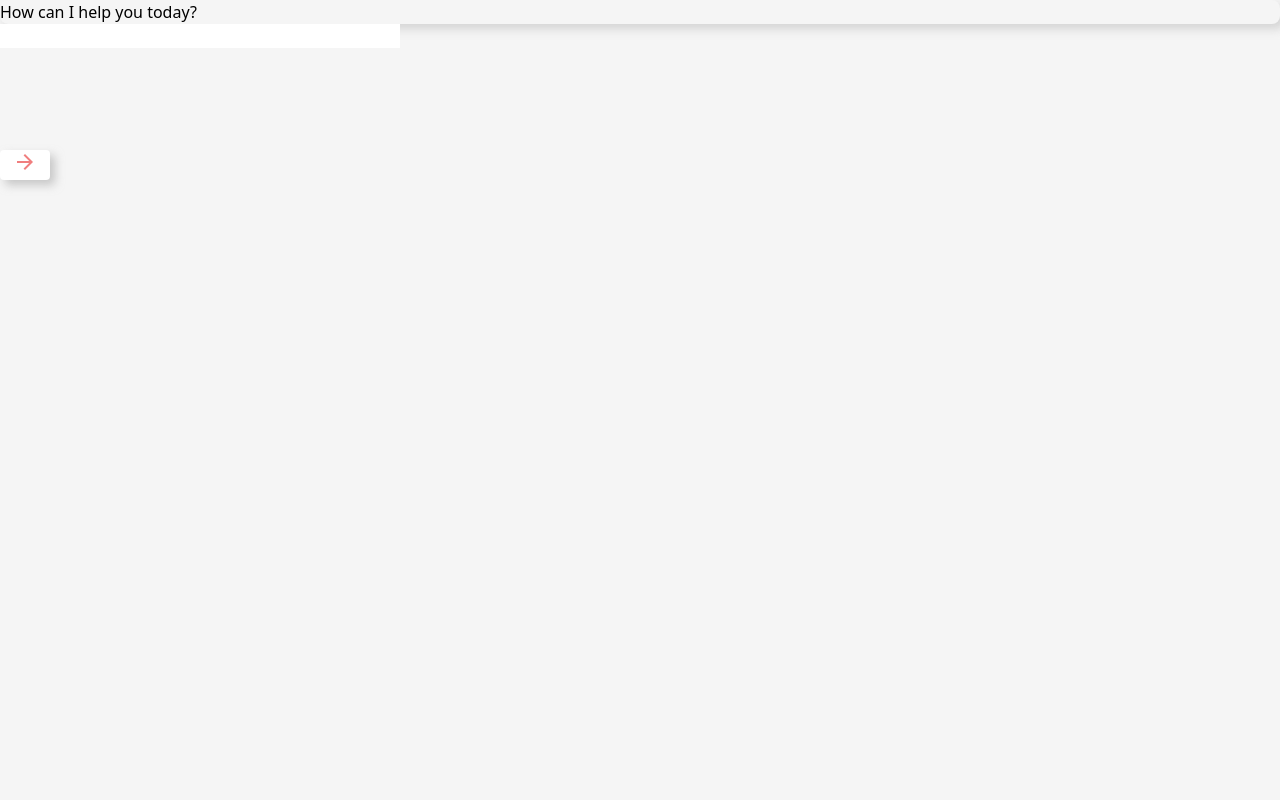
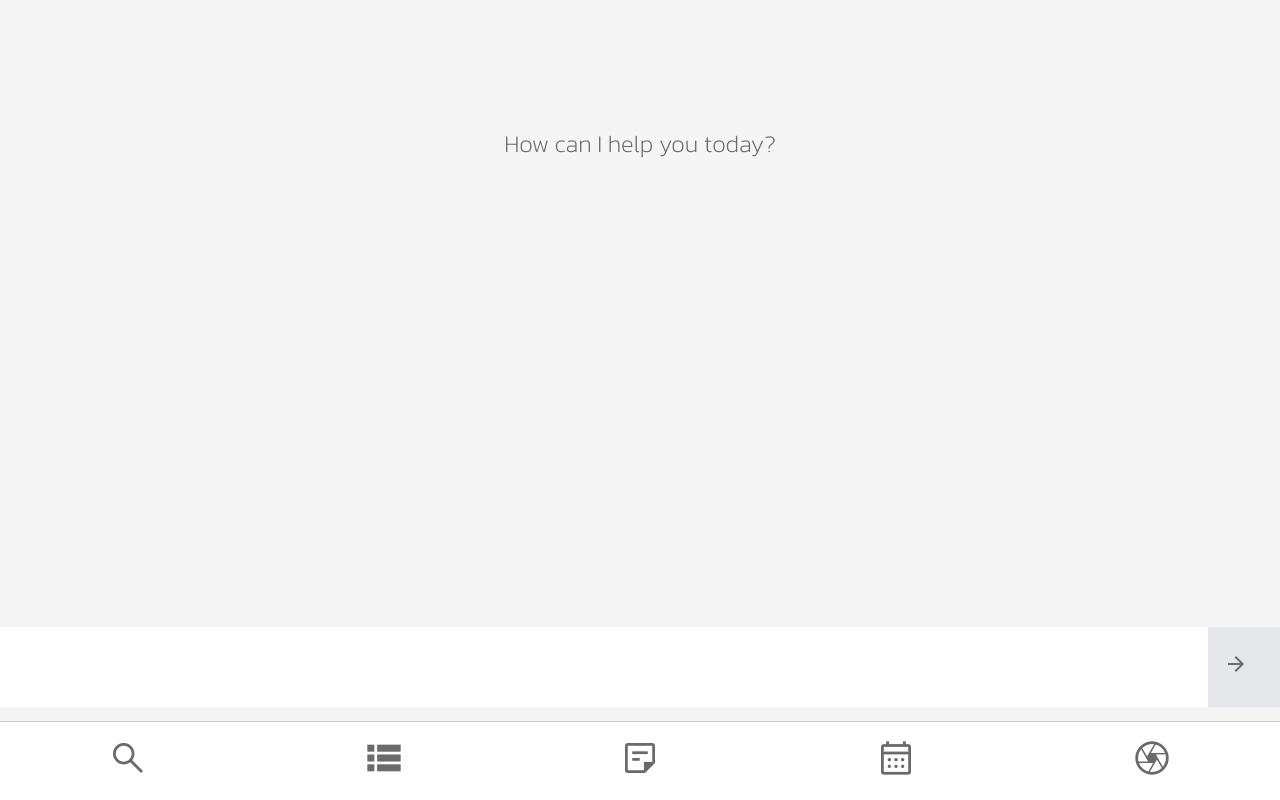
Before and after one commit to raquelindia/ai-project, a website: page index.html in a window 1280 px wide. Drawn offline with nearby package versions, Linux system fonts and the light colour scheme; some packages are replaced by stand-ins of ours; files that its build step writes are made by us from their sources; no server answers.

Commit message:
changed stuff

```diff
--- a/css/index-styles.css
+++ b/css/index-styles.css
@@ -0,0 +1,28 @@
+
+.body-wrapper {
+    width: 100%;
+}
+
+
+body {
+    display: flex;
+    justify-content: center;
+    margin: 0;
+}
+
+.nav-div {
+    position: fixed;
+    bottom: 0;
+    width: 100%;
+    background-color: #ffffff;
+    border-top: 1px solid #cccccc;
+    z-index: 1000;
+}
+
+
+* {
+    font-family: "Kanit", sans-serif;
+    font-weight: 200;
+    font-style: normal;
+    color: rgb(106, 106, 106);
+}
--- a/home-files/css/components-styles.css
+++ b/home-files/css/components-styles.css
@@ -0,0 +1,3 @@
+button {
+    width: 100%;
+}
--- a/home-files/css/template-styles.css
+++ b/home-files/css/template-styles.css
@@ -1,9 +1,29 @@
 .container {
-    display: flex;
-    flex-direction: column;
-    min-height: 100vh; /* Ensure the container takes up the full height of the viewport */
+margin-top: 10%;
 }
 
+
+
+input {
+    height: 10vh;
+    width: 100%;
+}
+
+
 .input-button-div {
-    margin-top: auto; /* Push the input to the bottom */
+    display: flex;
+    justify-content: center;
+    position: fixed;
+    transform: translateY(-116%);
+    bottom:0;
+    left:0;
+   width: 100%;
 }
+
+.input-div {
+    width: 100%;
+}
+
+.button-div {
+
+}
--- a/home-files/homeTemplate.html
+++ b/home-files/homeTemplate.html
@@ -5,14 +5,22 @@
 </head>
 
 <body>
-    <div class="container">
+    <div class="container flex justify-center">
+        <div>
+        <div>
+            <div><p class="text-2xl flex justify-center">{{ aiResponse }}</p></div>
+            <div id="conversation-component" ng-repeat="(index, message) in conversationThread" class="mb-6 mt-4" >
+                <conversation-thread class="flex flex-row justify-center" message="{{ message.message }}" role="{{ message.role }}" index="{{$index}}"></conversation-thread>
+            </div>
 
-        <div>
-            <div id="speech-bubble" style="box-shadow: 5px 5px 10px rgba(182, 182, 182, 0.5); border-radius: 8px;"><p >{{ aiResponse }}</p></div>
-            <form>
-               <div class="input-button-div"><div><input name="input" ng-model="Data.input" type="text" style="width: 400px"></div> <div style="margin-top: 8%;"><button style="border: none; height: 30px; width:50px; background-color: white; border-radius: 4px; color: rgb(240, 126, 126);  box-shadow: 5px 5px 10px rgba(166, 166, 166, 0.6);" ng-click="sendMessage()"><span style="" class="material-symbols-outlined">arrow_forward</span></button></div></div>
-            </form>
+            <div>
+                <form>
+                    <div class="input-button-div"><div class="input-div"><input name="input" ng-model="Data.input" type="text"></div> <div class="button-div"><button class="pl-4 pr-8 pb-2 pt-2 bg-gray-200 h-full" ng-click="sendMessage()"><span class="material-symbols-outlined">arrow_forward</span></button></div></div>
+                 </form>
+            </div>
 
+
+            </div>
             </div>
     </div>
 </body>
--- a/index.html
+++ b/index.html
@@ -4,17 +4,27 @@
         <meta charset="UTF-8">
         <meta name="viewport" content=""width=device-width, initial-scale="1.0">
         <title>AI Assistant</title>
-        <link rel="stylesheet" href="index-styles.css">
+        <link rel="stylesheet" href="./css/index-styles.css">
         <script src="https://ajax.googleapis.com/ajax/libs/angularjs/1.6.9/angular.min.js"></script>
         <script src="https://ajax.googleapis.com/ajax/libs/angularjs/1.6.9/angular-route.js"></script>
         <script src="https://ajax.googleapis.com/ajax/libs/angularjs/1.6.9/angular-cookies.min.js"></script>
         <link rel="stylesheet" href="https://fonts.googleapis.com/css2?family=Material+Symbols+Outlined:opsz,wght,FILL,GRAD@24,400,0,0" />
+        <link rel="preconnect" href="https://fonts.googleapis.com">
+<link rel="preconnect" href="https://fonts.gstatic.com" crossorigin>
+<link href="https://fonts.googleapis.com/css2?family=Kanit:ital,wght@0,100;0,200;0,300;0,400;0,500;0,600;0,700;0,800;0,900;1,100;1,200;1,300;1,400;1,500;1,600;1,700;1,800;1,900&family=Plus+Jakarta+Sans:ital,wght@0,200..800;1,200..800&display=swap" rel="stylesheet">
         <script src="script.js"></script>
     </head>
-    <body   style="background-color: whitesmoke">
-        <div ng-app="aiApp" ng-controller="appCtrl">
+    <body style="background-color: whitesmoke;">
+        <div class="body-wrapper">
+
+
+        <div  ng-app="aiApp" ng-controller="appCtrl">
+
+                <div  class="nav-div" ng-include="'./nav-bar.html'"></div>
+
             <!-- <div id="background-file" ng-include="'./background-file.html'"></div> -->
             <div ng-view></div>
+        </div>
         </div>
     </body>
 <script>
--- /dev/null
+++ b/nav-bar.html
@@ -0,0 +1,23 @@
+<!DOCTYPE html>
+<html>
+
+<head>
+
+</head>
+
+<body>
+<div>
+    <nav>
+        <ul class="flex justify-around pt-4 pb-4 text-gray-500">
+           <li><a ng-href="#!home"><span class="material-symbols-outlined" style="font-size: 40px;">search</span></a></li>
+           <li><a ng-href="#!home"><span class="material-symbols-outlined" style="font-size: 40px;">lists</span></a></li>
+           <li><a ng-href="#!home"><span class="material-symbols-outlined" style="font-size: 40px;">sticky_note_2</span></a></li>
+           <li><a ng-href="#!home"><span class="material-symbols-outlined" style="font-size: 40px;">calendar_month</span></a></li>
+           <li><a ng-href="#!home"><span class="material-symbols-outlined" style="font-size: 40px;">camera</span></a></li>
+        </ul>
+    </nav>
+</div>
+
+</body>
+
+</html>
--- a/script.js
+++ b/script.js
@@ -4,6 +4,10 @@ app.controller('appCtrl', function($scope, $http, $cookies){
     $scope.aiResponse = "How can I help you today?";
     $scope.inputValue = '';
     $scope.userMessageVar = '';
+    $scope.conversationThread = [
+
+    ];
+
     var headers = {};
     $scope.Data = {};
     const apiKeyUrl = '/api/data';
@@ -41,8 +45,8 @@ $scope.headers = headers;
     var data = {
         "model": "gpt-3.5-turbo",
         messages: [
-            {role: 'system', content: `your name is hannah.`},
-            {role: 'assistant', content: `Hey there, Pookie! What's on your mind today? Let's get chatty and see what fun we can stir up together.`},
+            {role: 'system', content: `You are a helpful assistant that speaks in a business tone.`},
+            {role: 'assistant', content: `How may I assist you today?`},
             { role: 'user', content: $scope.inputValue }
         ]
 
@@ -53,7 +57,7 @@ $scope.headers = headers;
         var id = $scope.Data.input;
         console.log(id);
         $scope.inputValue = id;
-
+        $scope.conversationThread.push({role: 'User', message: id});
 
 
 
@@ -68,13 +72,22 @@ $scope.headers = headers;
         console.log($scope.chatGptData);
         var arr1 = $scope.chatGptData.choices[0].message.content;
         $scope.aiResponse = arr1;
+        $scope.conversationThread.push({role: 'Assistant', message: $scope.aiResponse});
+        console.log($scope.conversationThread);
     })
     .catch(function(error) {
         console.log(error);
     });
+
 };
 
+$scope.toDoButton = function () {
+
+}
+
 });
+
+
 
 app.config(function($routeProvider) {
     $routeProvider
@@ -83,3 +96,15 @@ app.config(function($routeProvider) {
         controller: 'appCtrl'
     })
 });
+
+app.directive('conversationThread', function(){
+    return {
+        restrict: 'E',
+        templateUrl: 'home-files/components/thread.html',
+        scope: {
+            role: '@',
+            message: '@'
+        },
+    controller: 'appCtrl'
+    };
+});
```
Also changed, not shown: calender.html (added, +9 -0 lines), home-files/components/buttons.html (added, +21 -0 lines), home-files/components/thread.html (added, +15 -0 lines), notes.html (added, +9 -0 lines), toDo.html (added, +9 -0 lines).
